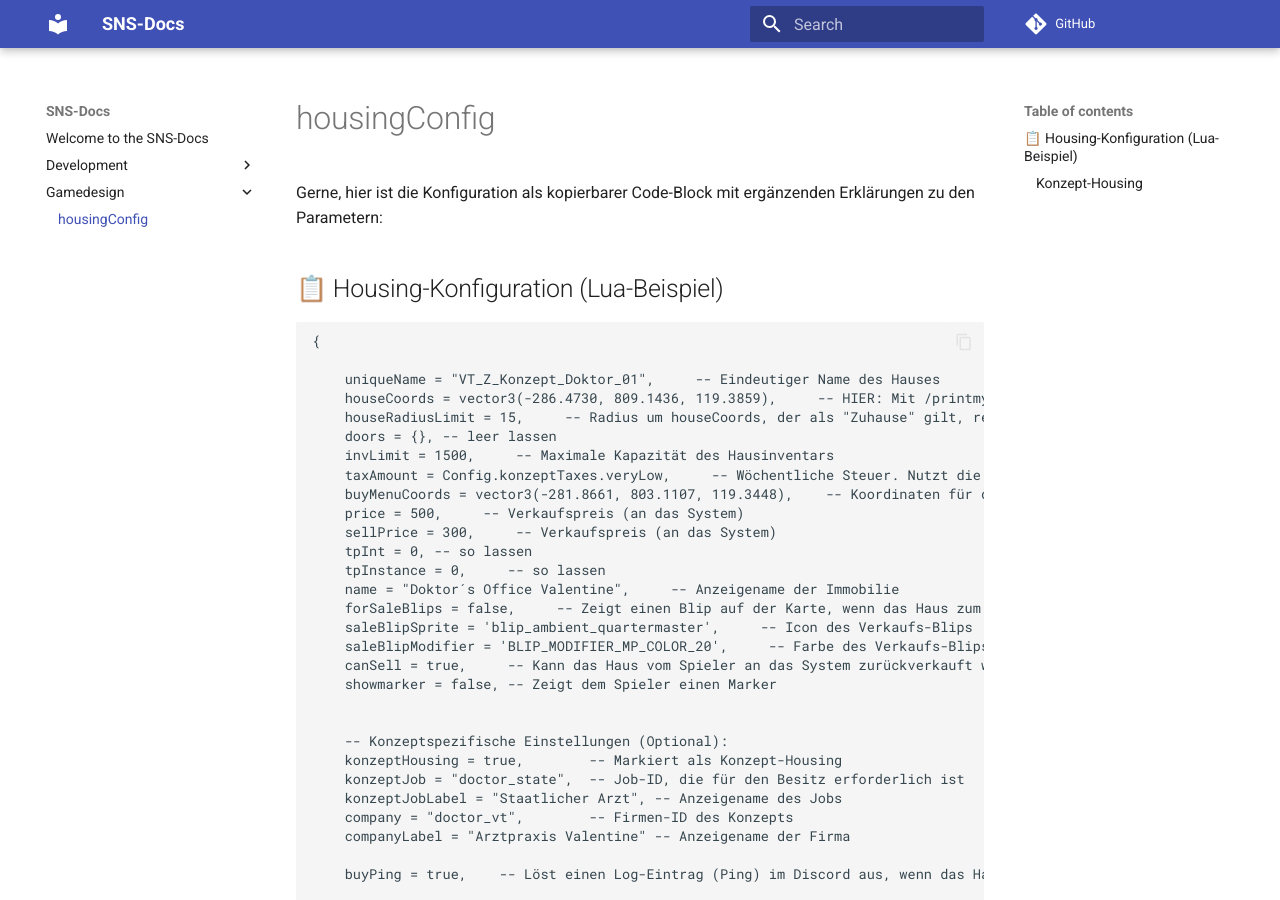
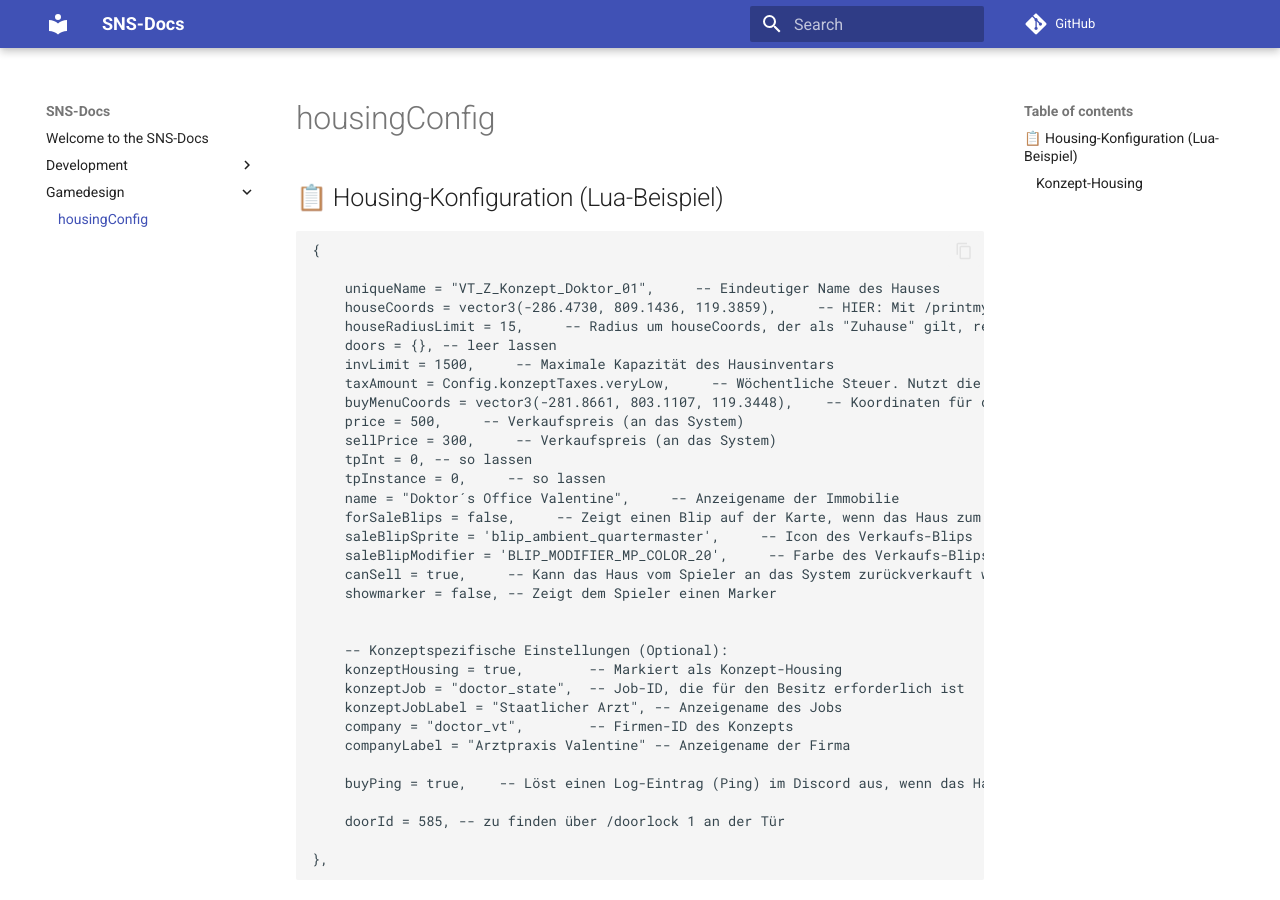
Before and after one commit to imLudwig/sns-docs, an MkDocs documentation site: the page built from docs/gamedesign/housingConfig.md, in a window 1280 px wide and 900 px high. Built offline with MkDocs 1.6.1 and Material for MkDocs 9.7.7, drawn with Linux system fonts in a browser that asks for light colours; comment, search, counter and statistics services are not loaded.

Commit message:
Update housingConfig.md

````diff
--- a/docs/gamedesign/housingConfig.md
+++ b/docs/gamedesign/housingConfig.md
@@ -1,5 +1,3 @@
-Gerne, hier ist die Konfiguration als kopierbarer Code-Block mit ergänzenden Erklärungen zu den Parametern:
-
 ## 📋 Housing-Konfiguration (Lua-Beispiel)
 
 ```lua
````
